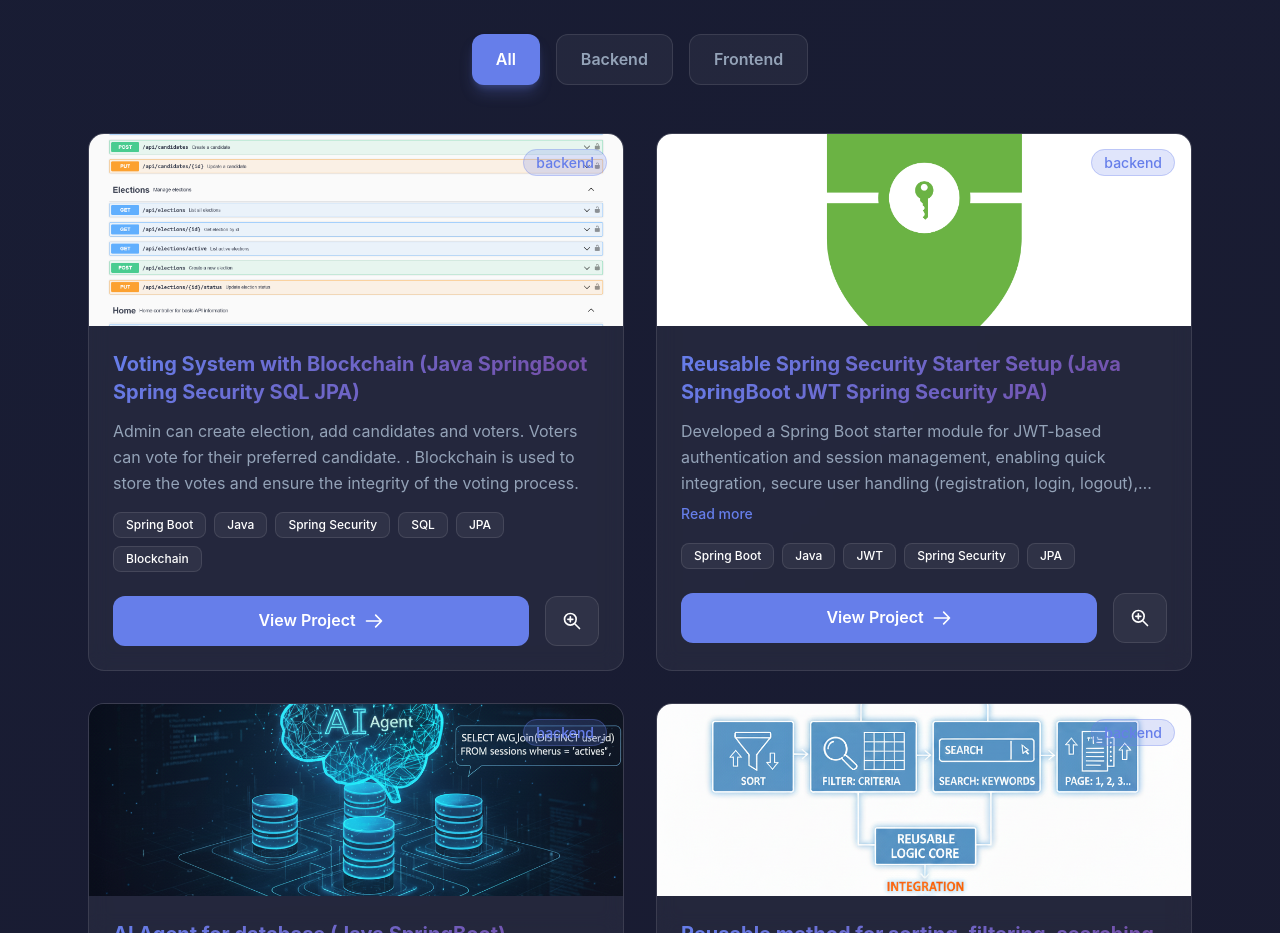
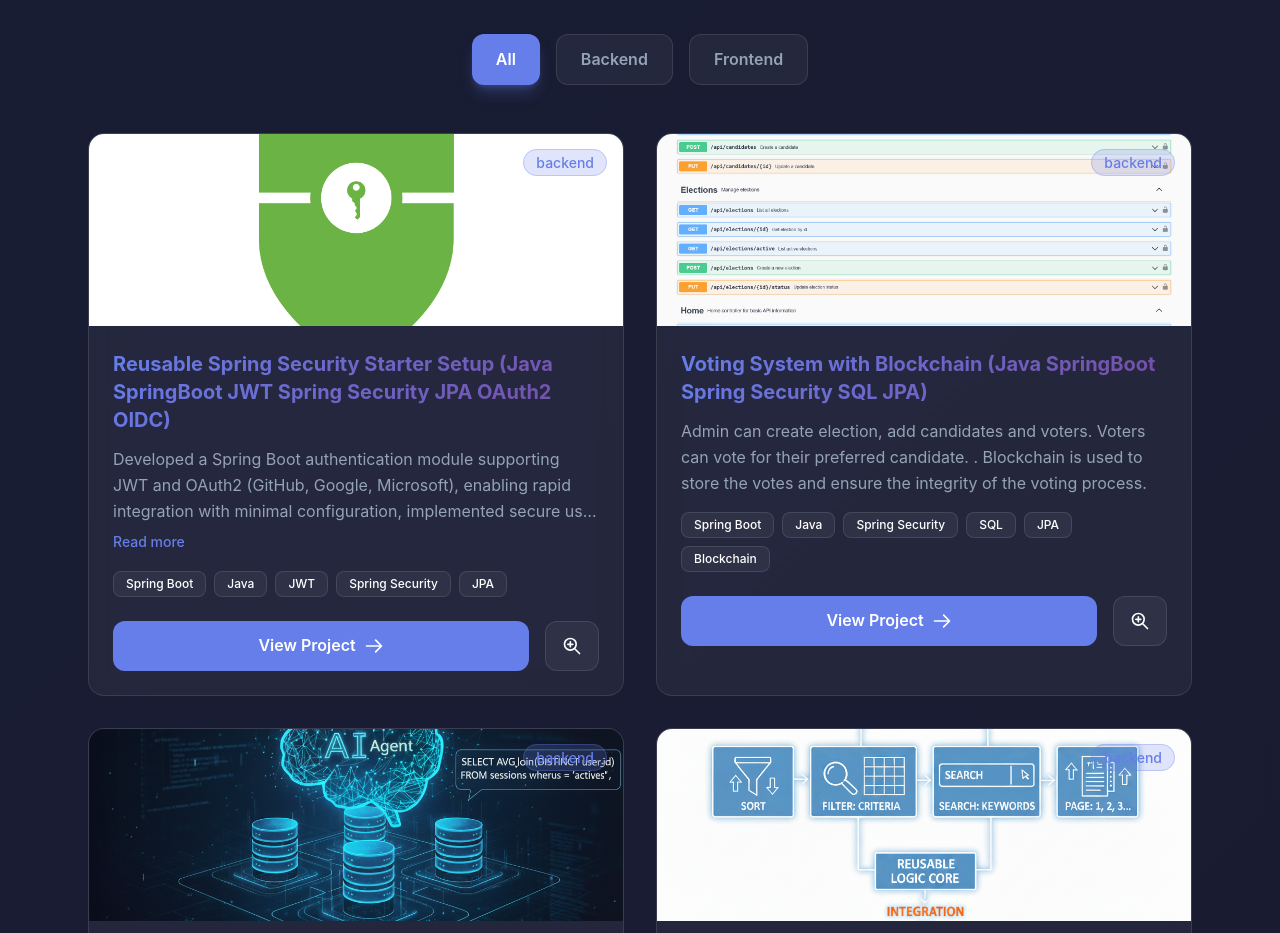
Before and after one commit to Darpan3011/Portfolio, a Next.js app: page / in a window 1280 px wide. Shown: the part 6460-7393 px from the top of the page. Built offline with nearby package versions, Linux system fonts and the light colour scheme.

Commit message:
updated the project link

```diff
--- a/src/static/Project.ts
+++ b/src/static/Project.ts
@@ -12,16 +12,16 @@ import aiAgent from '../utils/images/aiAgent.png'
 
 export const projects = [
   {
+    title: "Reusable Spring Security Starter Setup (Java SpringBoot JWT Spring Security JPA OAuth2 OIDC)",
+    img: springSecurity,
+    desc: "Developed a Spring Boot authentication module supporting JWT and OAuth2 (GitHub, Google, Microsoft), enabling rapid integration with minimal configuration, implemented secure user registration/login with email-based MFA and JWT token handling (generation, validation, blacklisting), and automated Spring Security setup via a single pom.xml import to cut setup time by up to 90%.",
+    link: "https://github.com/Darpan3011/ReusableSecurityModule"
+  },
+  {
     title: "Voting System with Blockchain (Java SpringBoot Spring Security SQL JPA)",
     img: VotingSystem,
     desc: "Admin can create election, add candidates and voters. Voters can vote for their preferred candidate. . Blockchain is used to store the votes and ensure the integrity of the voting process.",
     link: "https://github.com/Darpan3011/Voting-System-SpringBoot-BlockChain"
-    },
-    {
-      title: "Reusable Spring Security Starter Setup (Java SpringBoot JWT Spring Security JPA)",
-      img: springSecurity,
-      desc: "Developed a Spring Boot starter module for JWT-based authentication and session management, enabling quick integration, secure user handling (registration, login, logout), and automated Spring Security setup with token blacklisting, reducing setup and configuration time by up to 90%.",
-      link: "https://github.com/Darpan3011/reusable-jwt-security-dependency.git"
   },
   {
     title: "AI Agent for database (Java SpringBoot)",
```
Lines whose indentation alone changed are shown as unchanged.
